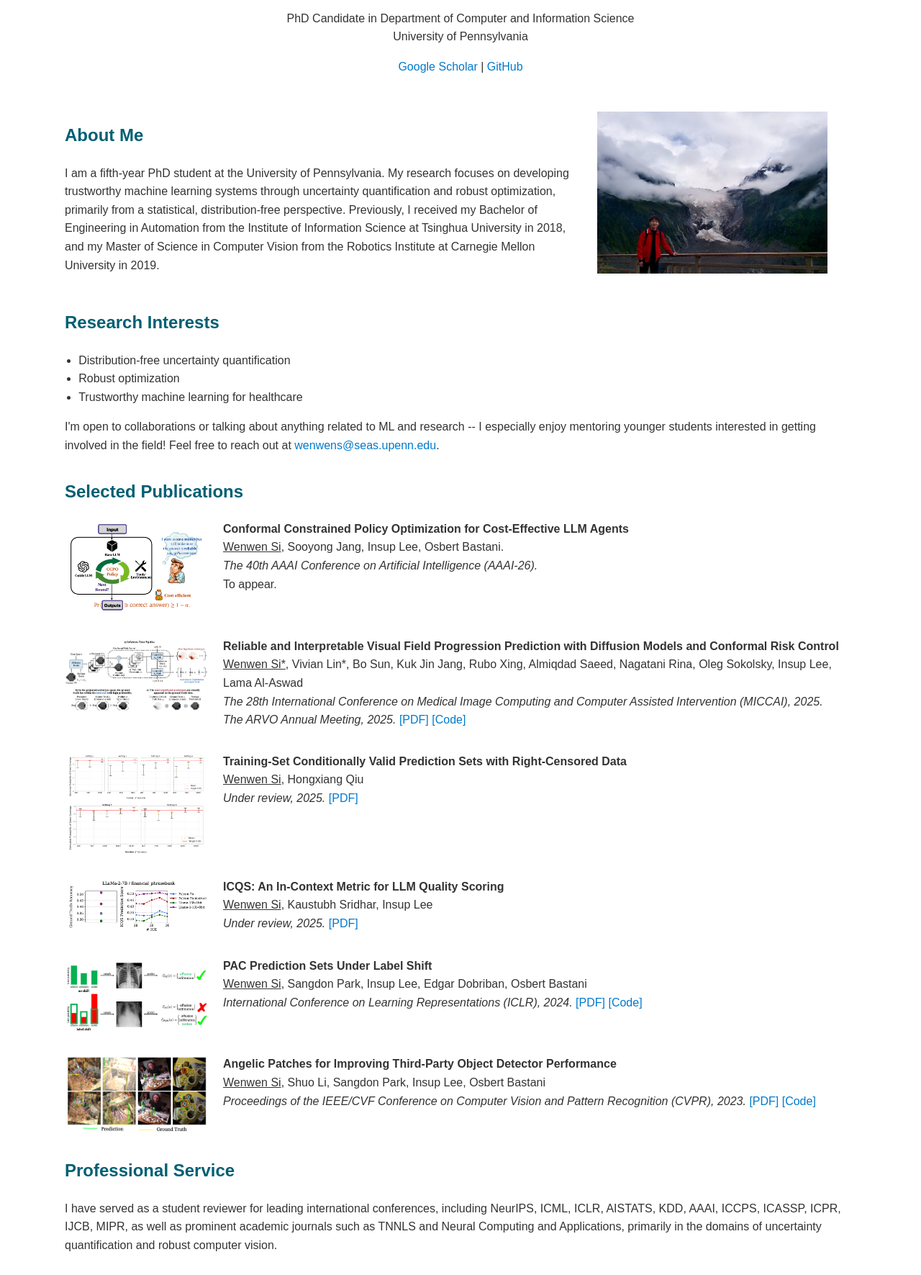
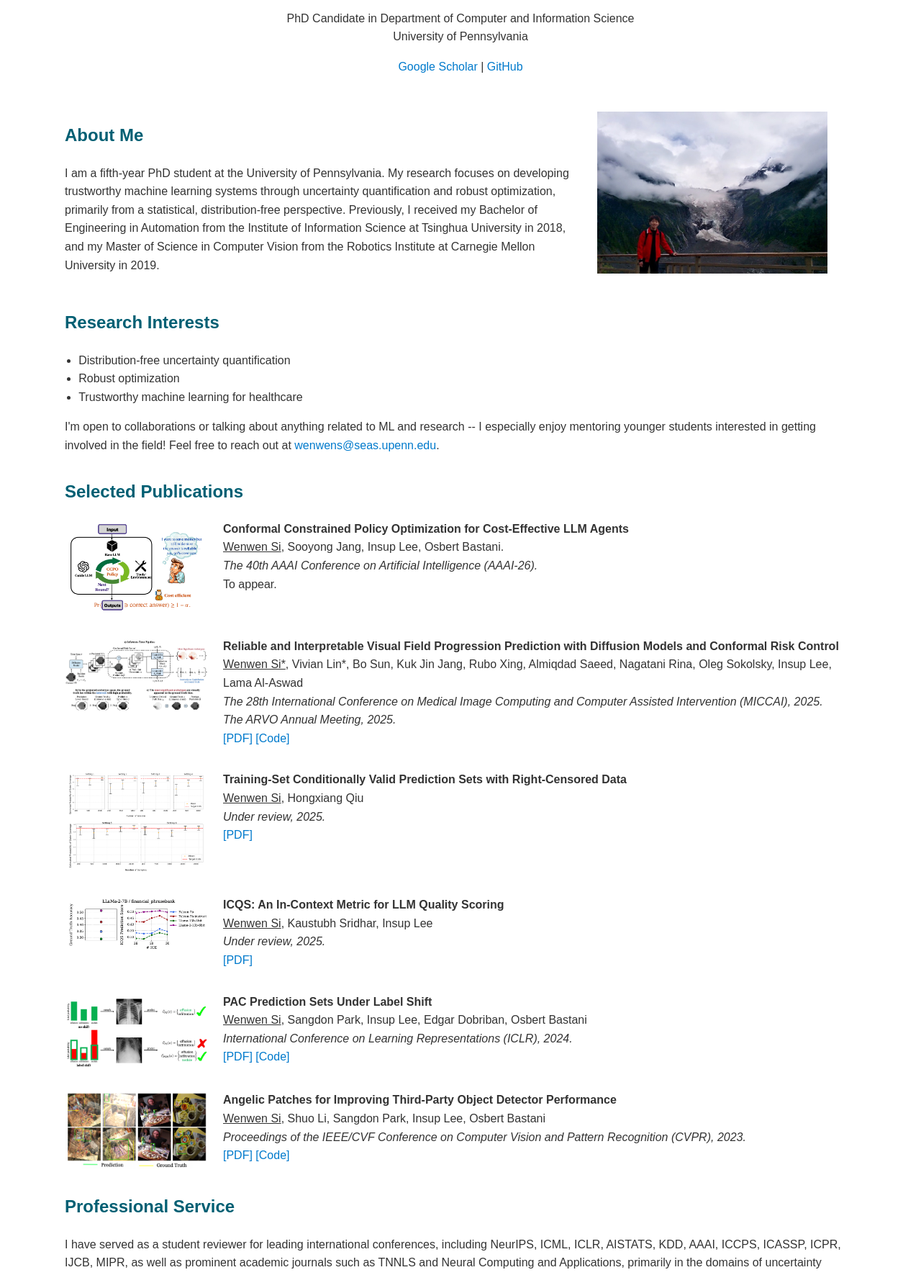
Before and after one commit to averysi224/averysi224.github.io, a plain HTML site: page index.html in a window 1280 px wide. Shown: the part 128-1899 px from the top of the page at 72% size. Drawn offline with Linux system fonts and the light colour scheme.

```diff
--- a/index.html
+++ b/index.html
@@ -64,7 +64,7 @@
           <strong>Reliable and Interpretable Visual Field Progression Prediction with Diffusion Models and Conformal Risk Control</strong><br/>
             <u>Wenwen Si*</u>, Vivian Lin*, Bo Sun, Kuk Jin Jang, Rubo Xing, Almiqdad Saeed, Nagatani Rina, Oleg Sokolsky, Insup Lee, Lama Al-Aswad<br/>
             <em>The 28th International Conference on Medical Image Computing and Computer Assisted Intervention (MICCAI), 2025.</em><br>
-            <em>The ARVO Annual Meeting, 2025.</em> <a href="assets/papers/MICCAI2025_CRC_web.pdf" target="_blank">[PDF]</a> <a href="https://github.com/averysi224/abci.git">[Code]</a>
+            <em>The ARVO Annual Meeting, 2025.</em><br><a href="assets/papers/MICCAI2025_CRC_web.pdf" target="_blank">[PDF]</a> <a href="https://github.com/averysi224/abci.git">[Code]</a>
         </div>
       </li>
       <li class="pub-item">
@@ -72,7 +72,7 @@
         <div class="pub-text">
         <strong>Training-Set Conditionally Valid Prediction Sets with Right-Censored Data</strong><br/>
           <u>Wenwen Si</u>, Hongxiang Qiu<br/>
-          <em>Under review, 2025.</em> <a href="https://arxiv.org/pdf/2505.02213">[PDF]</a>
+          <em>Under review, 2025.</em> <br><a href="https://arxiv.org/pdf/2505.02213">[PDF]</a>
         </div>
       </li>
       <li class="pub-item">
@@ -80,7 +80,7 @@
         <div class="pub-text">
         <strong>ICQS: An In-Context Metric for LLM Quality Scoring</strong><br/>
           <u>Wenwen Si</u>, Kaustubh Sridhar, Insup Lee<br/>
-          <em>Under review, 2025.</em> <a href="assets/papers/ICQS2025.pdf" target="_blank">[PDF]</a>
+          <em>Under review, 2025.</em> <br><a href="assets/papers/ICQS2025.pdf" target="_blank">[PDF]</a>
         </div>
       </li>
       <li class="pub-item">
@@ -88,7 +88,7 @@
         <div class="pub-text">
         <strong>PAC Prediction Sets Under Label Shift</strong><br/>
           <u>Wenwen Si</u>, Sangdon Park, Insup Lee, Edgar Dobriban, Osbert Bastani<br/>
-          <em>International Conference on Learning Representations (ICLR), 2024.</em> <a href="https://arxiv.org/pdf/2310.12964">[PDF]</a> <a href="https://github.com/averysi224/pac-ps-label-shift.git">[Code]</a>
+          <em>International Conference on Learning Representations (ICLR), 2024.</em> <br><a href="https://arxiv.org/pdf/2310.12964">[PDF]</a> <a href="https://github.com/averysi224/pac-ps-label-shift.git">[Code]</a>
         </div>
       </li>
       <li class="pub-item">
@@ -96,7 +96,7 @@
         <div class="pub-text">
         <strong>Angelic Patches for Improving Third-Party Object Detector Performance</strong><br/>
           <u>Wenwen Si</u>, Shuo Li, Sangdon Park, Insup Lee, Osbert Bastani<br/>
-          <em>Proceedings of the IEEE/CVF Conference on Computer Vision and Pattern Recognition (CVPR), 2023.</em> <a href="https://openaccess.thecvf.com/content/CVPR2023/papers/Si_Angelic_Patches_for_Improving_Third-Party_Object_Detector_Performance_CVPR_2023_paper.pdf">[PDF]</a> <a href="https://github.com/averysi224/angelic_patches.git">[Code]</a>
+          <em>Proceedings of the IEEE/CVF Conference on Computer Vision and Pattern Recognition (CVPR), 2023.</em> <br><a href="https://openaccess.thecvf.com/content/CVPR2023/papers/Si_Angelic_Patches_for_Improving_Third-Party_Object_Detector_Performance_CVPR_2023_paper.pdf">[PDF]</a> <a href="https://github.com/averysi224/angelic_patches.git">[Code]</a>
         </div>
       </li>
     </ul>
```
